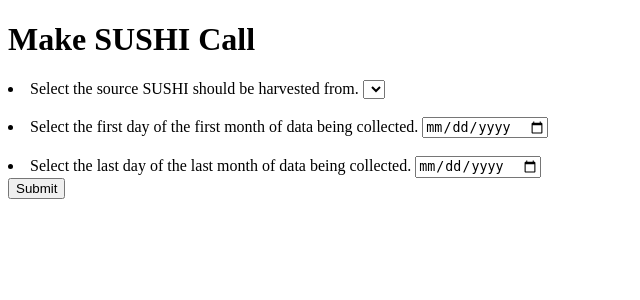
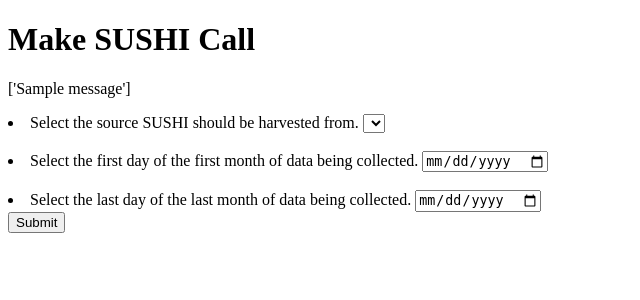
Before and after one commit to ereiskind/nolcat, a Flask app: template nolcat/ingest_usage/templates/ingest_usage/make-SUSHI-call.html in a window 1280 px wide. Shown: the top 300 px of the page, without its empty margins (0-640 px from the left). Run offline with Flask 2, Linux system fonts and the light colour scheme; the template is opened without the code that fills it: values that come from a table or form of the project are taken from there, others are empty; one stand-in notice (Sample message) is shown; lists and menus that the app fills with data are empty; parts of the project's set-up code (start-up, migrations or seed data) failed here and were passed over; some libraries are stand-ins or nearby versions.

Commit message:
Add Jinja for message flashing to HTML

```diff
--- a/nolcat/ingest_usage/templates/ingest_usage/make-SUSHI-call.html
+++ b/nolcat/ingest_usage/templates/ingest_usage/make-SUSHI-call.html
@@ -8,6 +8,12 @@
 </head>
 <body>
     <h1>Make SUSHI Call</h1>
+
+    {% with message = get_flashed_messages() %}
+        {% if message %}
+            <p>{{ message }}</p>
+        {% endif %}
+    {% endwith %}
 
     <form action="{{ url_for('ingest_usage.harvest_SUSHI_statistics') }}" method="POST">
         {{ form.csrf_token }}
```
Also changed, not shown: nolcat/ingest_usage/templates/ingest_usage/index.html (+6 -5 lines).
